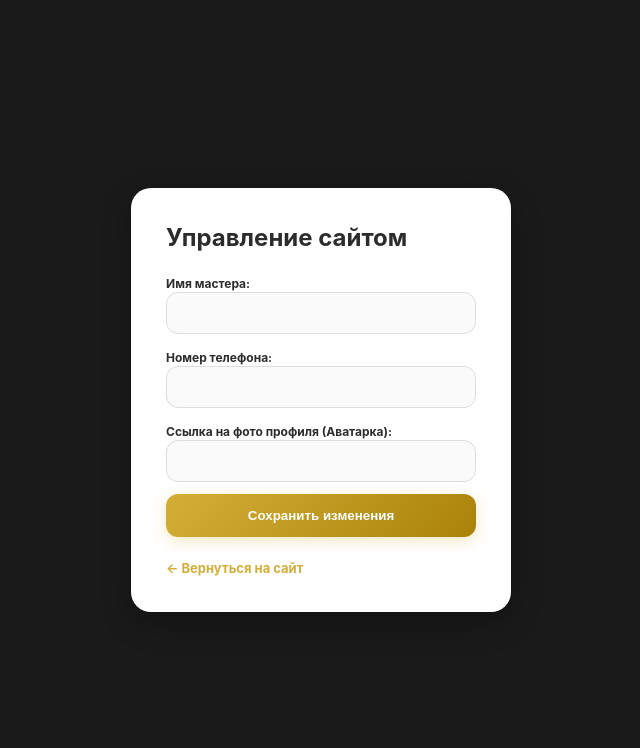
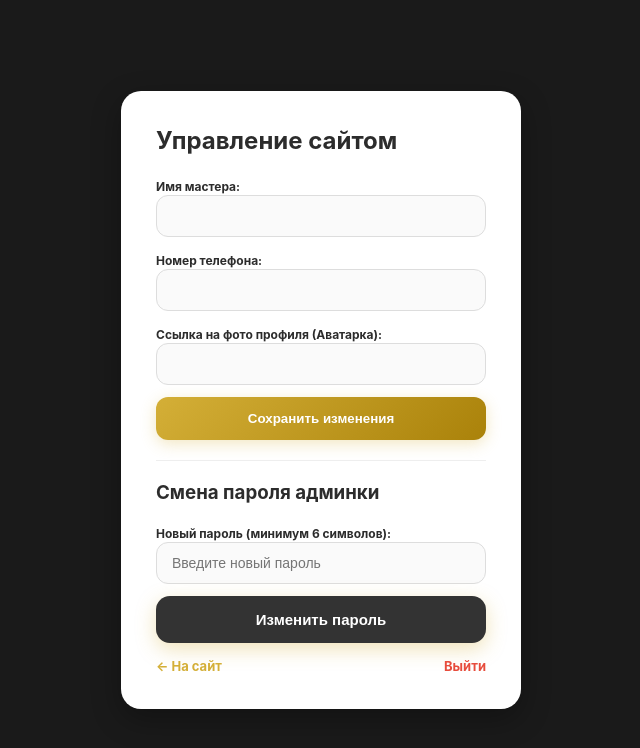
Before and after one commit to AKFJhceuhcqaf/Site-html, a Flask app: page /admin in a window 1280 px wide. Shown: the top 748 px of the page, without its empty margins (319-959 px from the left). Run offline with Flask 3, Linux system fonts and the light colour scheme; the visitor is signed in with stand-in values (Sample User, id 1).

Commit message:
Update admin.html

```diff
--- a/templates/admin.html
+++ b/templates/admin.html
@@ -6,12 +6,12 @@
     <link rel="stylesheet" href="{{ url_for('static', filename='style.css') }}">
 </head>
 <body class="admin-body">
-    <div class="admin-container">
+    <div class="admin-container" style="max-width: 400px;">
         {% if needs_login %}
             <h2 style="margin-top:0;">Вход в админку</h2>
             {% if error %}<p style="color:red; font-size: 13px;">{{ error }}</p>{% endif %}
             <form method="POST">
-                <input type="password" name="password" placeholder="Пароль (admin123)" required class="input-field">
+                <input type="password" name="password" placeholder="Введите пароль" required class="input-field">
                 <button type="submit" class="btn-primary">Войти</button>
             </form>
         {% else %}
@@ -28,8 +28,20 @@
 
                 <button type="submit" class="btn-submit">Сохранить изменения</button>
             </form>
-            <br>
-            <a href="/" style="color: #d4af37; text-decoration: none; font-size: 13px; font-weight: bold;">← Вернуться на сайт</a>
+
+            <hr style="margin: 20px 0; border: none; border-top: 1px solid #eee;">
+
+            <h3>Смена пароля админки</h3>
+            <form action="/change-password" method="POST">
+                <label style="font-size:12px; font-weight:bold;">Новый пароль (минимум 6 символов):</label>
+                <input type="password" name="new_password" placeholder="Введите новый пароль" required class="input-field" minlength="6">
+                <button type="submit" class="btn-primary" style="background: #333;">Изменить пароль</button>
+            </form>
+
+            <div style="margin-top: 15px; display: flex; justify-content: space-between; align-items: center;">
+                <a href="/" style="color: #d4af37; text-decoration: none; font-size: 13px; font-weight: bold;">← На сайт</a>
+                <a href="/logout" style="color: #e74c3c; text-decoration: none; font-size: 13px; font-weight: bold;">Выйти</a>
+            </div>
         {% endif %}
     </div>
 </body>
```
